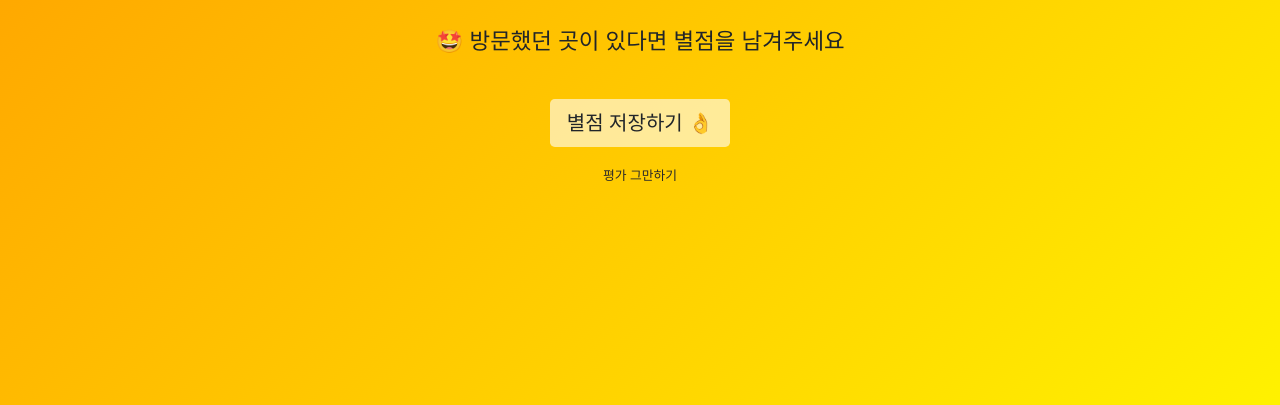
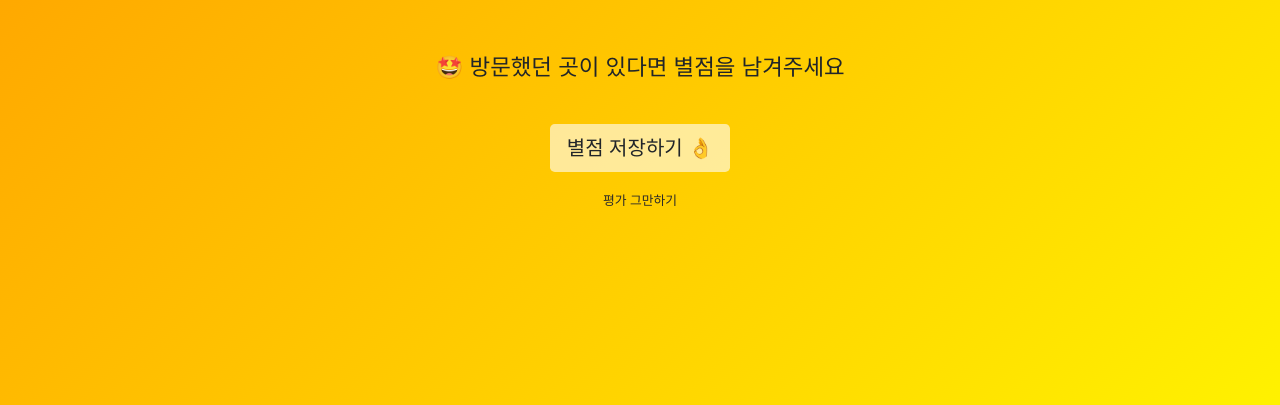
Before and after one commit to SeonminKim1/PJ-TODAY_LUNCH, a Django app: template templates/main/scoring.html in a window 1280 px wide. Shown: the part 81-486 px from the top of the page. Run offline with Django 4.2, Linux system fonts and the light colour scheme; the template is opened without the code that fills it, so the values that code supplies are empty; some libraries are stand-ins or nearby versions; some web fonts are replaced.

Commit message:
Update css scoring

```diff
--- a/static/css/scoring.css
+++ b/static/css/scoring.css
@@ -10,7 +10,7 @@ body {
 }
 
 .main_container {
-    margin-top: 2%;
+    margin-top: 4%;
 }
 .title_wrapper {
     text-align: center;
@@ -155,8 +155,6 @@ body {
 .btn-later-box {
     display: inline-block;
     padding: 6px 8px;
-
-
 }
 
 .btn-later-box > a:hover {
@@ -172,5 +170,4 @@ body {
     font-size: .8rem;
     font-weight: 500;
     color: #2b2a29;
-
 }
```
